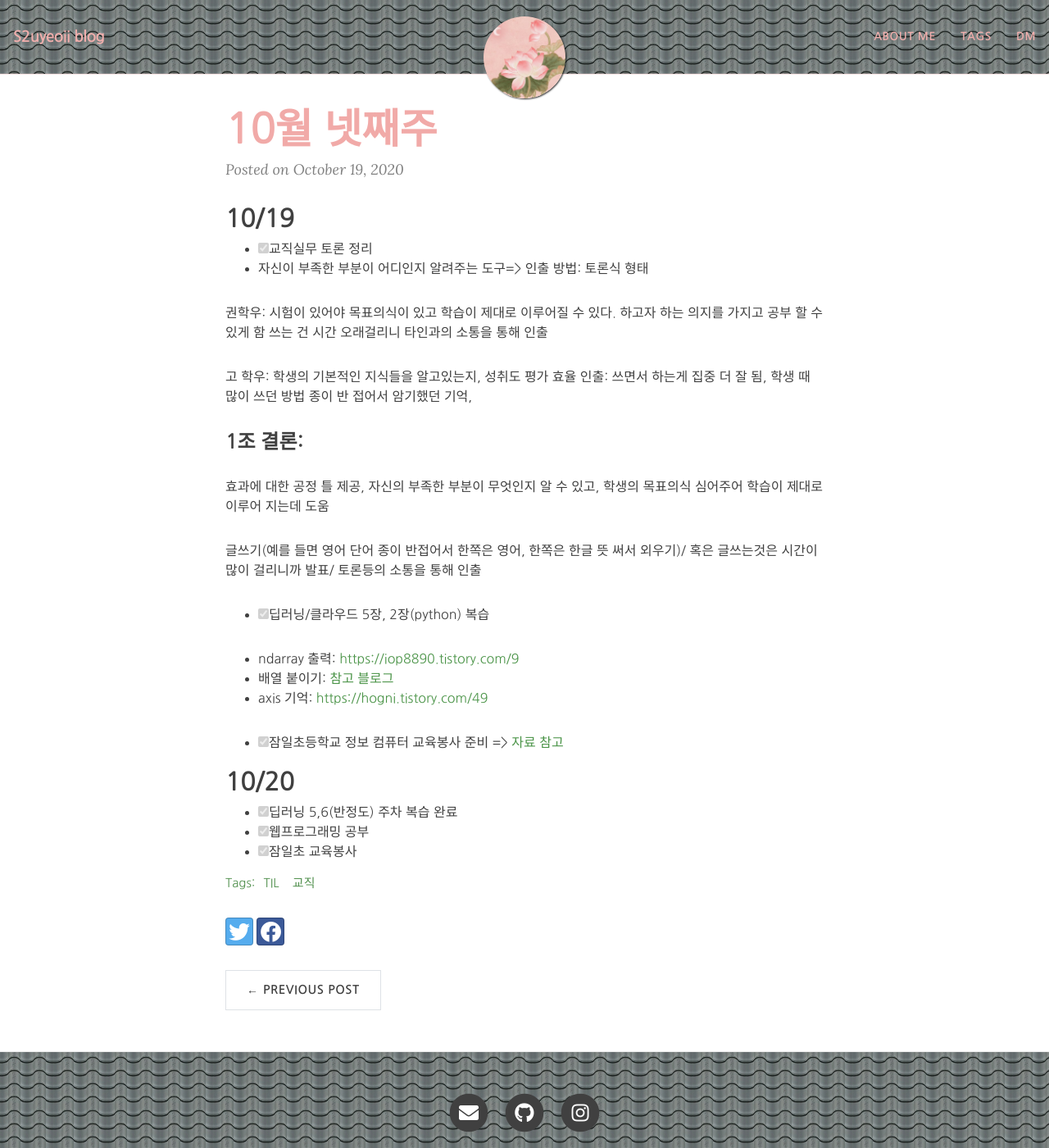
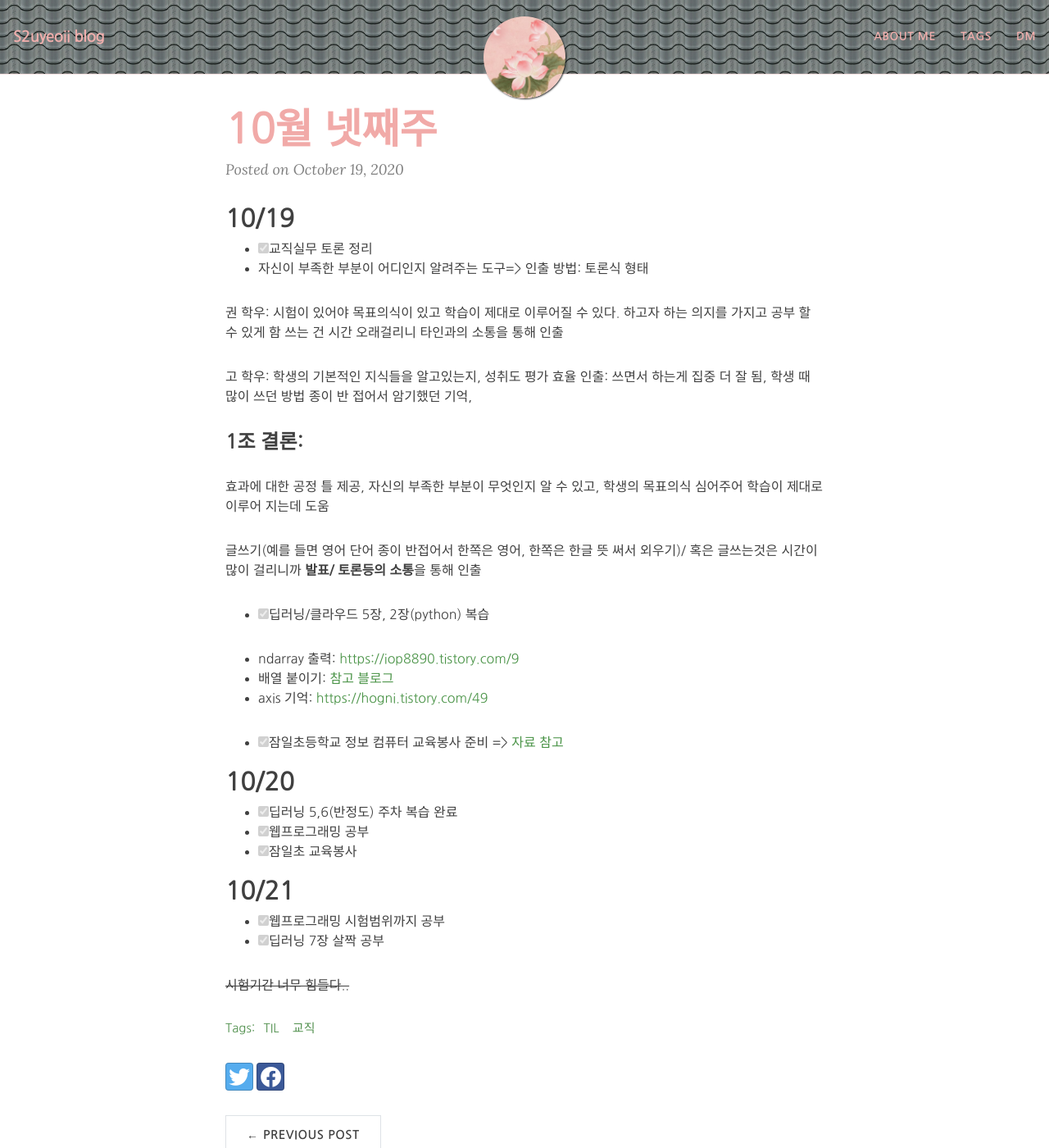
Before and after one commit to yeoneed/yeoneed.github.io, a Jekyll site: the page built from _posts/2020-10-19-10월 넷째주.md, in a window 1280 px wide and 1400 px high. Shown: the whole window at 82% size. Built offline with Jekyll 4.4.1, drawn with Linux system fonts in a browser that asks for light colours; nearby versions of some CDN libraries; some web fonts are replaced.

Commit message:
Update 2020-10-19-10월 넷째주.md

```diff
--- a/_posts/2020-10-19-10월 넷째주.md
+++ b/_posts/2020-10-19-10월 넷째주.md
@@ -21,7 +21,7 @@
 ### 1조 결론:
 효과에 대한 공정 틀 제공, 자신의 부족한 부분이 무엇인지 알 수 있고, 학생의 목표의식 심어주어 학습이 제대로 이루어 지는데 도움
 
-글쓰기(예를 들면 영어 단어 종이 반접어서 한쪽은 영어, 한쪽은 한글 뜻 써서 외우기)/ 혹은 글쓰는것은 시간이 많이 걸리니까 발표/ 토론등의 소통을 통해 인출
+글쓰기(예를 들면 영어 단어 종이 반접어서 한쪽은 영어, 한쪽은 한글 뜻 써서 외우기)/ 혹은 글쓰는것은 시간이 많이 걸리니까 <strong>발표/ 토론등의 소통</strong>을 통해 인출
 
 - [x] 딥러닝/클라우드 5장, 2장(python) 복습
 
@@ -36,3 +36,10 @@
 - [x] 딥러닝 5,6(반정도) 주차 복습 완료
 - [x] 웹프로그래밍 공부
 - [x] 잠일초 교육봉사
+
+## 10/21
+
+- [x] 웹프로그래밍 시험범위까지 공부
+- [x] 딥러닝 7장 살짝 공부
+
+<del>시험기간 너무 힘들다..</del>
```
Also changed, not shown: other parts of _posts/2020-10-19-10월 넷째주.md (+1 -1 lines).
